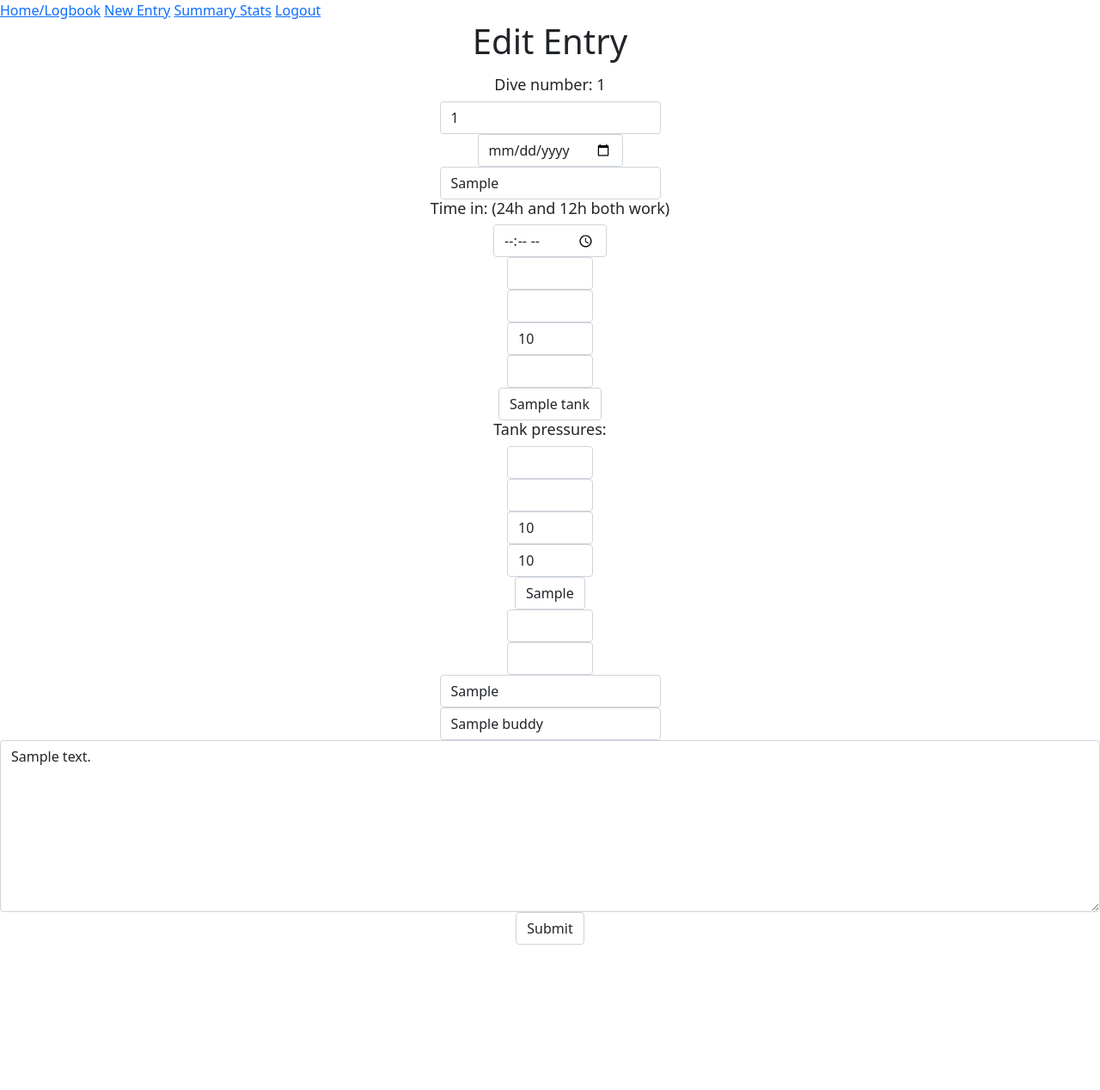
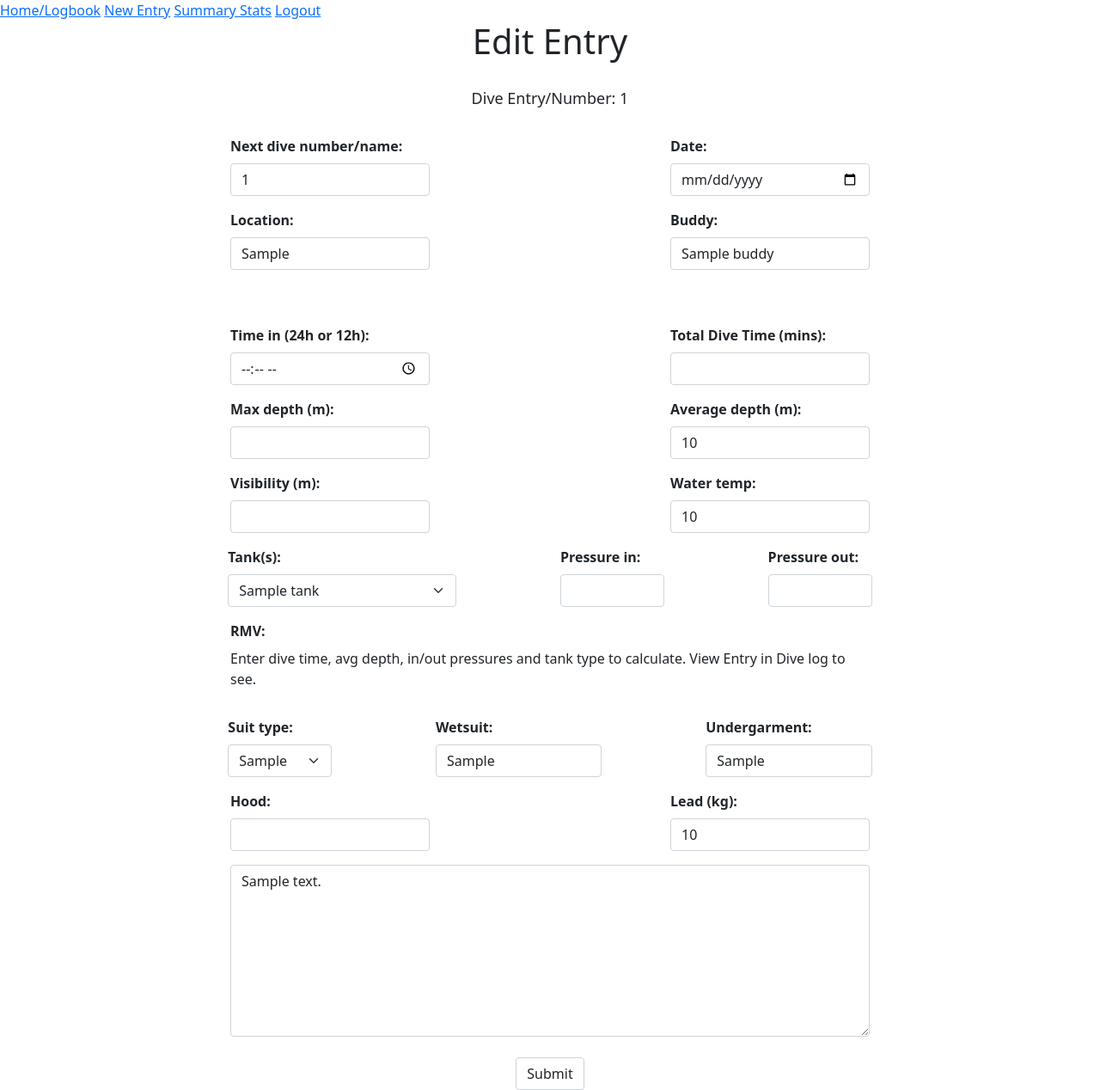
Before and after one commit to mateypotatey/EzDive, a Flask app: template templates/edit.html in a window 1280 px wide. Shown: the whole page at 86% size. Before the commit the page ends 1099 px from the top, so only its background shows below. Run offline with Flask 2, Linux system fonts and the light colour scheme; the template is opened without the code that fills it: most values are stand-ins (such as "Sample title", 1, 10 or a date in 2020).

Commit message:
updated edit page stylesheet

```diff
--- a/templates/edit.html
+++ b/templates/edit.html
@@ -15,7 +15,35 @@
             return htmlStr;
         }
 
+        function disableTextBox() {
+            if (document.getElementById("suit_type").value == "none")
+
+            {
+            document.getElementById("wetsuit_thickness").disabled = "true";
+            document.getElementById("ds_undergarment").disabled = "true";
+            }
+            else if (document.getElementById("suit_type").value == "Dry")
+            {
+                document.getElementById("wetsuit_thickness").hidden = "true";
+                document.getElementById("wetsuit_text").hidden = "true";
+                document.getElementById("drysuit_text").hidden = "";
+                document.getElementById("ds_undergarment").hidden = "";
+                document.getElementById("wetsuit_thickness").value = "";
+                document.getElementById("ds_undergarment").disabled = "";
+            }
+            else if (document.getElementById("suit_type").value == "Wet")
+            {
+                document.getElementById("drysuit_text").hidden = "true";
+                document.getElementById("ds_undergarment").hidden = "true";
+                document.getElementById("wetsuit_text").hidden = "";
+                document.getElementById("wetsuit_thickness").hidden = "";
+                document.getElementById("ds_undergarment").value = "";
+                document.getElementById("wetsuit_thickness").disabled = "";
+            }
+        }
+
 function start() {
+    disableTextBox();
     log_notes = unEscape("{{dive_notes}}");
     document.getElementById("notes").value = log_notes
 }
@@ -24,38 +52,160 @@ function start() {
 {% block body %}
 
 <h1>Edit Entry</h1>
-<p></p>
+<br>
+<h4>Dive Entry/Number: {{entry.dive_number}}</h4>
+<br>
 <form action="/edit" method="post">
-        <h4>Dive number: {{entry.dive_number}}</h4>
-        <input class="form-control mx-auto w-auto" id="dive_number" name="dive_number" value="{{entry.dive_number}}" type="text">
-        <input class="form-control mx-auto w-auto"type="date" id="date" name="date" value="{{entry.dive_date}}">
-        <input class="form-control mx-auto w-auto" id="location" name="location" value="{{entry.dive_location}}" type="text">
-        <h4>Time in: (24h and 12h both work)</h4> <input class="form-control mx-auto w-auto"id="time_in" name="time_in" type="time" value="{{entry.time_in}}">
-        <input autocomplete="off" class="form-control mx-auto smallText" id="dive_time" name="dive_time" value="{{entry.dive_time}}" type="number" min="0">
-        <input autocomplete="off" class="form-control mx-auto smallText" id="max_depth" name="max_depth" value="{{entry.max_depth}}" type="number" min="0">
-        <input autocomplete="off" class="form-control mx-auto smallText" id="avg_depth" name="avg_depth" value="{{entry.avg_depth}}" type="number" min="0">
-        <input autocomplete="off" class="form-control mx-auto smallText" id="visibility" name="visibility" value="{{entry.visibility}}" type="number" min="0">
-        <select name="tank_type" id="tank_type" class="form-control mx-auto w-auto">
+<div class="container labels">
+    <div class="row">
+        <div class="col-sm-3 child">
+            <div class="mb-3">
+                <label for="dive_number" class="form-label">Next dive number/name:</label>
+                <input class="form-control" id="dive_number" name="dive_number" value="{{entry.dive_number}}" type="text">
+            </div>
+        </div>
+        <div class="col-sm-3 child">
+            <div class="mb-3">
+                <label for="date" class="form-label">Date: </label>
+                <input class="form-control"type="date" id="date" name="date" value="{{entry.dive_date}}">
+            </div>
+        </div>
+    </div>
+    <div class="row">
+        <div class="col-sm-3 child">
+            <div class="mb-3">
+                <label for="location" class="form-label">Location: </label>
+                <input class="form-control" id="location" name="location" placeholder="Dive Location" type="text" value="{{entry.dive_location}}">
+            </div>
+        </div>
+        <div class="col-sm-3 child">
+            <div class="mb-3">
+                <label for="buddy" class="form-label">Buddy: </label>
+                <input class="form-control" id="buddy" name="buddy" placeholder="Buddy" type="text" value="{{entry.buddy}}">
+            </div>
+        </div>
+    </div>
+    <br>
+    <br>
+    <div class="row">
+        <div class="col-sm-3 child">
+            <div class="mb-3">
+                <label for="time_in" class="form-label">Time in (24h or 12h): </label>
+                <input class="form-control" id="time_in" name="time_in" type="time" value="{{entry.time_in}}">
+            </div>
+        </div>
+        <div class="col-sm-3 child">
+            <div class="mb-3">
+                <label for="dive_time" class="form-label">Total Dive Time (mins): </label>
+                <input autocomplete="off" class="form-control" id="dive_time" name="dive_time" value="{{entry.dive_time}}" type="number" min="0" step="0.1">
+            </div>
+        </div>
+    </div>
+    <div class="row">
+        <div class="col-sm-3 child">
+            <div class="mb-3 text-max_depth">
+                <label for="exampleFormControlInput1" class="form-label">Max depth (m): </label>
+                <input autocomplete="off" class="form-control" id="max_depth" name="max_depth" value="{{entry.max_depth}}" type="number" min="0" step="0.1">
+            </div>
+        </div>
+        <div class="col-sm-3 child">
+            <div class="mb-3">
+                <label for="avg_depth" class="form-label">Average depth (m): </label>
+                <input autocomplete="off" class="form-control" id="avg_depth" name="avg_depth" value="{{entry.avg_depth}}" type="number" min="0" step="0.1">
+            </div>
+        </div>
+    </div>
+    <div class="row">
+        <div class="col-sm-3 child">
+            <div class="mb-3">
+                <label for="visibility" class="form-label">Visibility (m): </label>
+                <input autocomplete="off" class="form-control" id="visibility" name="visibility" value="{{entry.visibility}}" type="number" min="0">
+            </div>
+        </div>
+        <div class="col-sm-3 child">
+            <div class="mb-3">
+                <label for="water_temp" class="form-label">Water temp: </label>
+                <input autocomplete="off" class="form-control" id="water_temp" name="water_temp" value="{{entry.water_temp}}" type="number" min="0" step="0.1">
+            </div>
+        </div>
+    </div>
+    <div class="row child fit">
+        <div class="col-sm-4 child">
+            <div class="mb-3">
+                <label for="tank_type" class="form-label">Tank(s): </label>
+                <select name="tank_type" id="tank_type" class="form-select">
                     <option value="{{entry.tank_type}}" selected>{{scuba_tanks[entry.tank_type]}}</option>
                     {% for tank in scuba_tanks %}
                         <option value="{{tank}}">{{scuba_tanks[tank]}}</option>
                     {% endfor %}
                 </select>
-        <h4>Tank pressures:</h4>
-        <input autocomplete="off" class="form-control mx-auto smallText" id="in_pressure" name="in_pressure" value="{{entry.in_pressure}}" type="number" min="0">
-        <input autocomplete="off" class="form-control mx-auto smallText" id="out_pressure" name="out_pressure" value="{{entry.out_pressure}}" type="number" min="0">
-        <input autocomplete="off" class="form-control mx-auto smallText" id="water_temp" name="water_temp" value="{{entry.water_temp}}" type="number" min="0">
-        <input autocomplete="off" class="form-control mx-auto smallText" id="lead_weight" name="lead_weight" value="{{entry.lead_weight}}" type="number" min="0" step="0.5">
-        <select name="suit_type" id="suit_type" class="form-control mx-auto w-auto">
+            </div>
+        </div>
+        <div class="col-sm-2 child">
+            <div class="mb-0">
+                <label for="in_pressure" class="form-label">Pressure in: </label>
+                <input autocomplete="off" class="form-control" id="in_pressure" name="in_pressure" value="{{entry.in_pressure}}" type="number" min="0">
+            </div>
+        </div>
+        <div class="col-sm-2 child">
+            <div class="mb-3">
+                <label for="out_pressure" class="form-label">Pressure out: </label>
+                <input autocomplete="off" class="form-control" id="out_pressure" name="out_pressure" value="{{entry.out_pressure}}" type="number" min="0">
+            </div>
+        </div>
+    </div>
+    <div class="row">
+        <div class="col-sm-9 child">
+            <label class="form-label mx-auto w-auto">RMV:</label>
+            <label class="form-label mx-auto w-auto text"> Enter dive time, avg depth, in/out pressures and tank type to calculate. View Entry in Dive log to see. </label>
+        </div>
+    </div>
+    <br>
+    <div class="row child fit">
+        <div class="col-sm-2 child">
+            <div class="mb-3">
+                <label for="suit_type" class="form-label">Suit type: </label>
+                <select name="suit_type" id="suit_type" class="form-select" onChange="disableTextBox();">
                     <option value="{{entry.suit_type}}" selected>{{entry.suit_type}}</option>
                     <option value="Dry">Dry</option>
                     <option value="Wet">Wet</option>
                 </select>
-        <input autocomplete="off" class="form-control mx-auto smallText" id="wetsuit_thickness" name="wetsuit_thickness" value="{{entry.wetsuit_thickness}}" type="number" min="0">
-        <input autocomplete="off" class="form-control mx-auto smallText" id="hood" name="hood" value="{{entry.hood}}" type="number" min="0">
-        <input class="form-control mx-auto w-auto" id="ds_undergarment" name="ds_undergarment" value="{{entry.ds_undergarment}}" type="text">
-        <input class="form-control mx-auto w-auto" id="buddy" name="buddy" value="{{entry.buddy}}" type="text">
-        <textarea name="notes" autocomplete="off" id="notes" class="myNotes form-control mx-auto"></textarea>
+            </div>
+        </div>
+        <div class="col-sm-3 child">
+            <div class="mb-3">
+                <label for="wetsuit_thickness" id="wetsuit_text" class="form-label">Wetsuit: </label>
+                <input class="form-control" id="wetsuit_thickness" name="wetsuit_thickness" value="{{entry.wetsuit_thickness}}" type="text">
+            </div>
+        </div>
+        <div class="col-sm-3 child">
+            <div class="mb-3">
+                <label for="ds_undergarment" id="drysuit_text" class="form-label">Undergarment: </label>
+                <input class="form-control" id="ds_undergarment" name="ds_undergarment" placeholder="Drysuit undergarment" value="{{entry.ds_undergarment}}" type="text">
+            </div>
+        </div>
+    </div>
+    <div class="row">
+        <div class="col-sm-3 child">
+            <div class="mb-3">
+                <label for="hood" class="form-label">Hood: </label>
+                <input autocomplete="off" class="form-control" id="hood" name="hood" value="{entry.hood}" type="number" min="0">
+            </div>
+        </div>
+        <div class="col-sm-3 child">
+            <div class="mb-3">
+                <label for="lead_weight" class="form-label">Lead (kg): </label>
+                <input autocomplete="off" class="form-control" id="lead_weight" name="lead_weight" value="{{entry.lead_weight}}" type="number" min="0" step="0.5">
+            </div>
+        </div>
+    </div>
+    <div class="row">
+        <div class="col-sm-9 child">
+            <textarea name="notes" autocomplete="off" id="notes" class="myNotes form-control"></textarea>
+        </div>
+    </div>
+    <br>
+</div>
 <button class="form-control mx-auto w-auto" type="submit">Submit</button>
 </form>
 {% endblock %}
```
Lines whose indentation alone changed are shown as unchanged.
